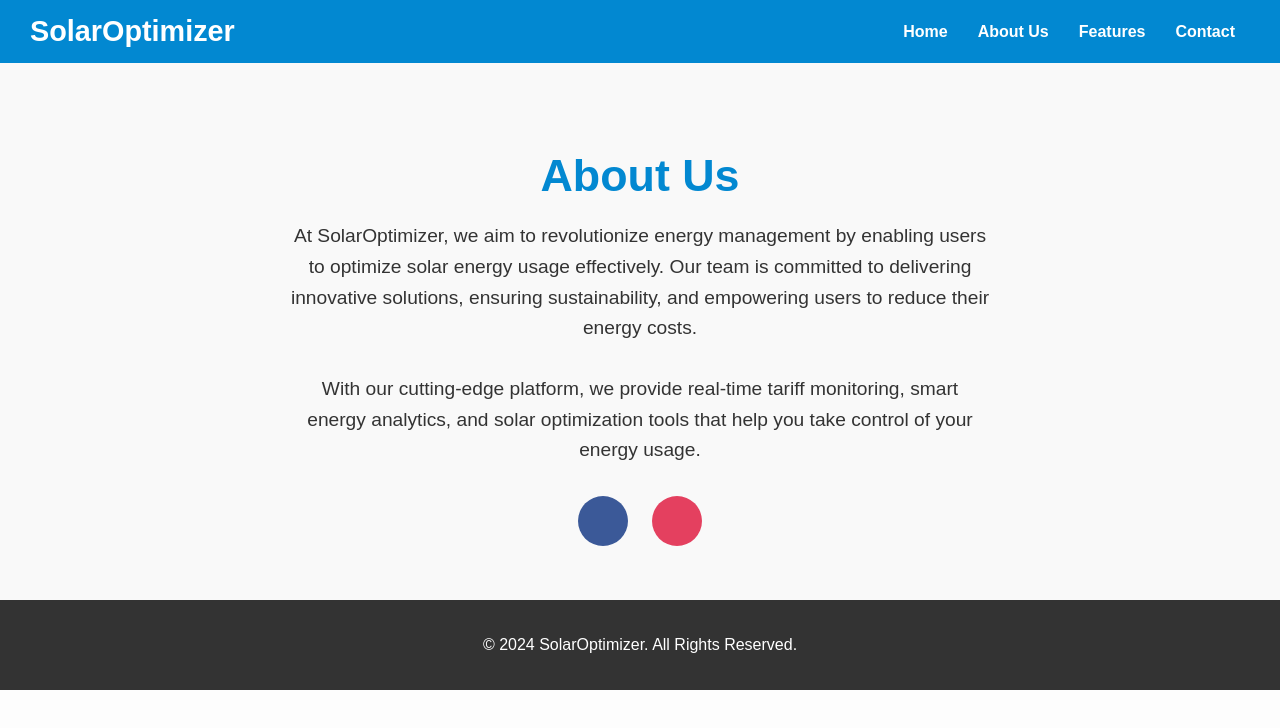
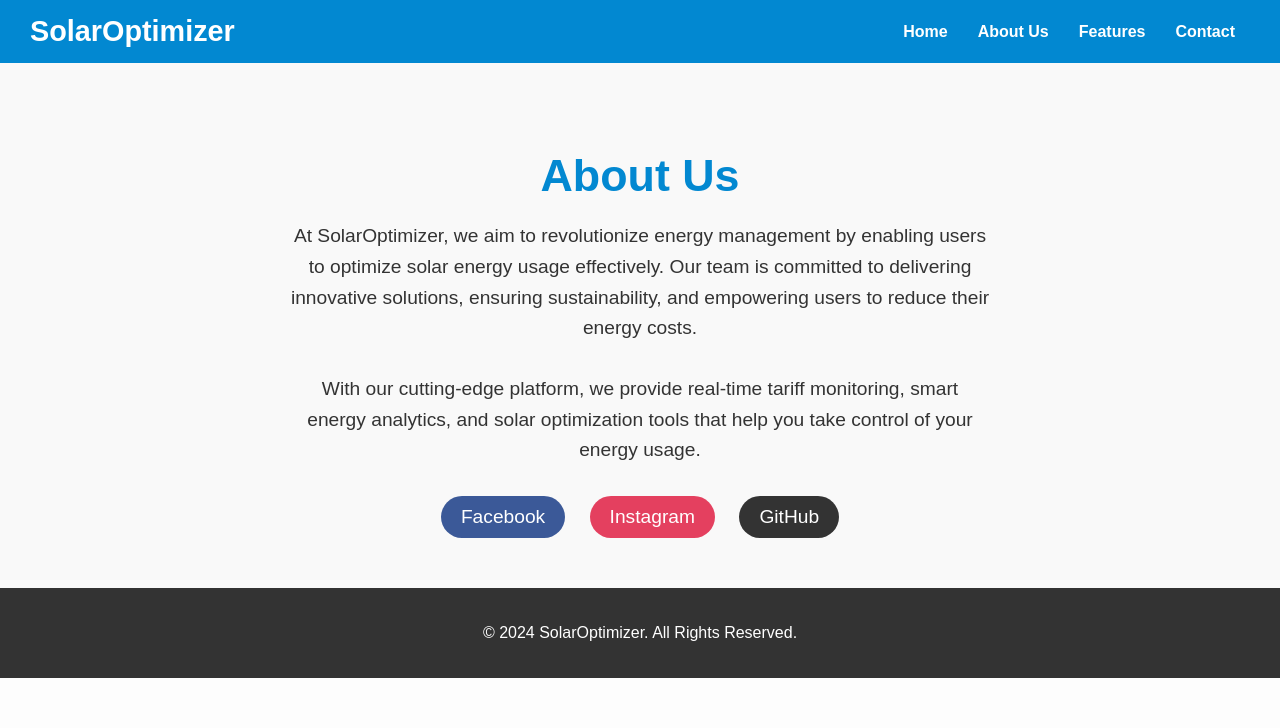
Before and after one commit to kanha292/TOU_TOD, a website: page about.html in a window 1280 px wide. Drawn offline with Linux system fonts and the light colour scheme.

Commit message:
Update about.html
Signed-off-by: kanhaiya bishnoi <119165054+kanha292@users.noreply.github.com>

```diff
--- a/about.html
+++ b/about.html
@@ -63,11 +63,9 @@
             margin: 0 10px;
             display: inline-block;
             color: #fff;
-            font-size: 1.5rem;
-            width: 50px;
-            height: 50px;
-            line-height: 50px;
-            border-radius: 50%;
+            font-size: 1.2rem;
+            padding: 10px 20px;
+            border-radius: 25px;
             transition: all 0.3s ease-in-out;
         }
         .social-links a.facebook {
@@ -75,6 +73,9 @@
         }
         .social-links a.instagram {
             background-color: #e4405f;
+        }
+        .social-links a.github {
+            background-color: #333;
         }
         .social-links a:hover {
             transform: scale(1.1);
@@ -112,10 +113,13 @@
         </p>
         <div class="social-links">
             <a href="https://www.facebook.com" target="_blank" class="facebook" title="Visit our Facebook">
-                <i class="fa fa-facebook"></i> <!-- Placeholder for an icon -->
+                Facebook
             </a>
-            <a href="https://www.instagram.com" target="_blank" class="instagram" title="Visit our Instagram">
-                <i class="fa fa-instagram"></i> <!-- Placeholder for an icon -->
+            <a href="https://www.instagram.com/kanha_.2929/" target="_blank" class="instagram" title="Visit our Instagram">
+                Instagram
+            </a>
+            <a href="https://github.com/kanha292" target="_blank" class="github" title="Visit our GitHub">
+                GitHub
             </a>
         </div>
     </section>
```
